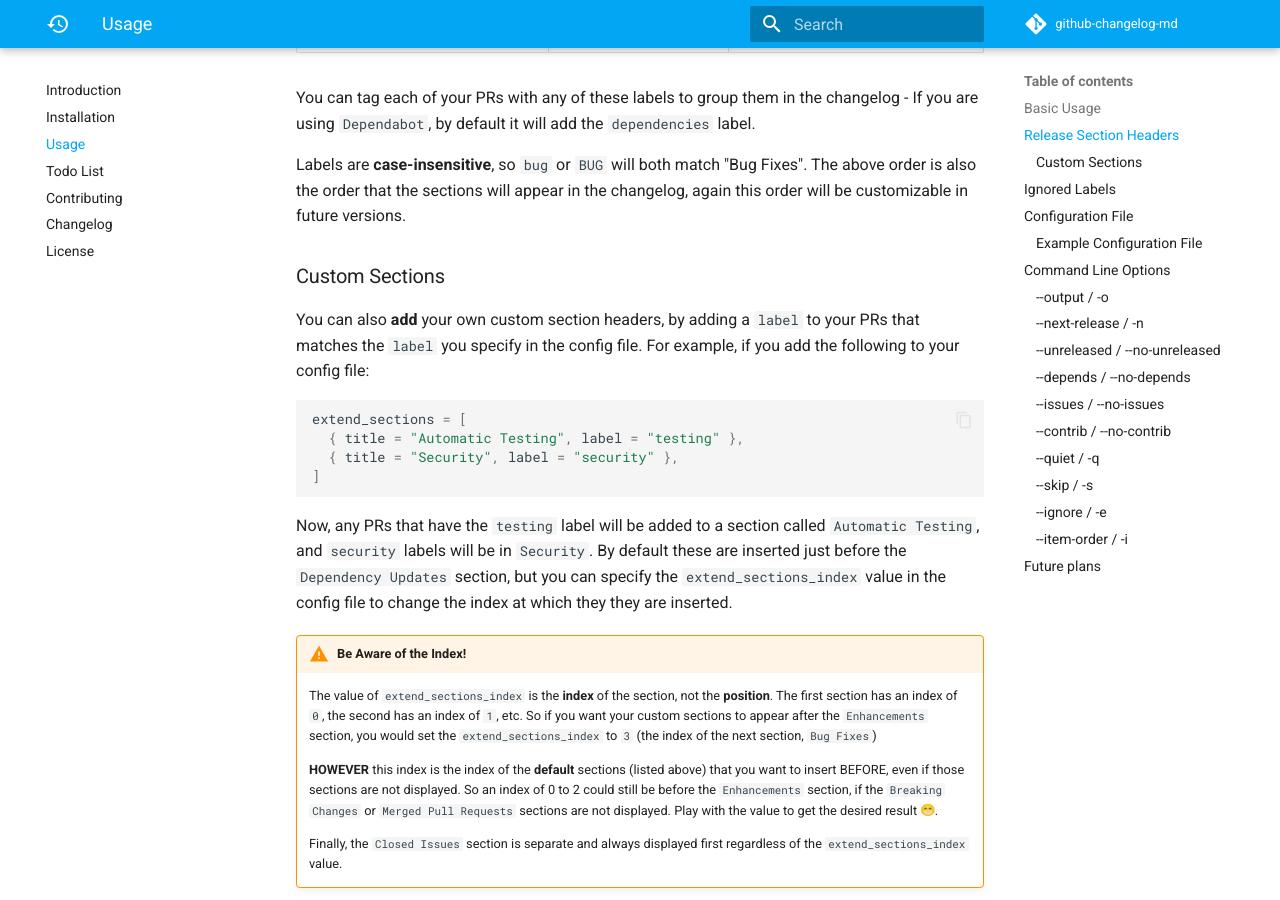
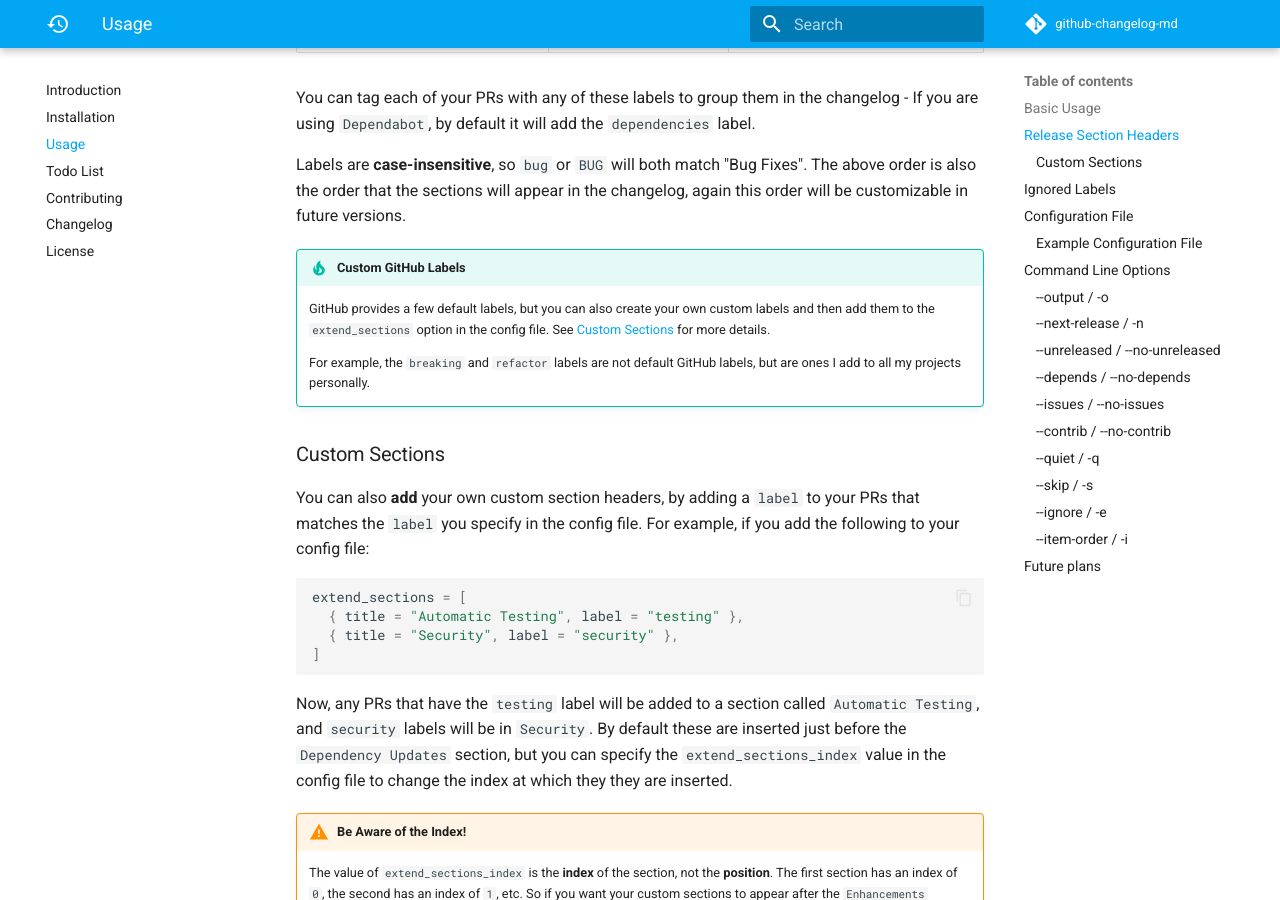
Before and after one commit to seapagan/github-changelog-md, an MkDocs documentation site: the page built from docs/usage.md, in a window 1280 px wide and 900 px high, scrolled down 1769 px. Built offline with MkDocs 1.6.1 and Material for MkDocs 9.7.7, drawn with Linux system fonts in a browser that asks for light colours; emoji names are drawn with the system emoji font; comment, search, counter and statistics services are not loaded; some of the changed text lies outside the part shown.

Commit message:
docs: adjust wording
Signed-off-by: Grant Ramsay <seapagan@gmail.com>

```diff
--- a/docs/usage.md
+++ b/docs/usage.md
@@ -89,6 +89,15 @@ changelog - If you are using `Dependabot`, by default it will add the
 Labels are **case-insensitive**, so `bug` or `BUG` will both match "Bug Fixes".
 The above order is also the order that the sections will appear in the
 changelog, again this order will be customizable in future versions.
+
+!!! tip "Custom GitHub Labels"
+
+    GitHub provides a few default labels, but you can also create your own
+    custom labels and then add them to the `extend_sections` option in the
+    config file. See [Custom Sections](#custom-sections) for more details.
+
+    For example, the `breaking` and `refactor` labels are not default GitHub
+    labels, but are ones I add to all my projects personally.
 
 ### Custom Sections
 
```
Also changed, not shown: other parts of docs/usage.md (+1 -1 lines), TODO.md (+3 -1 lines).
